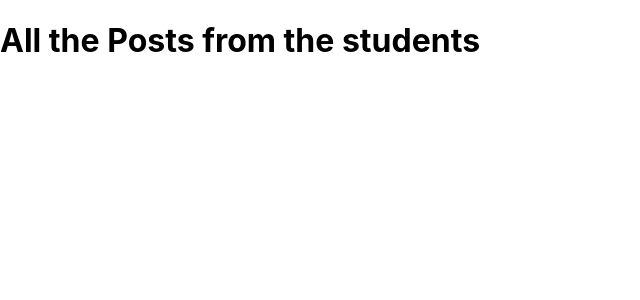
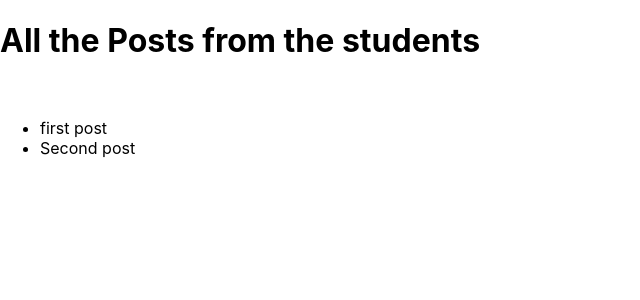
Before and after one commit to mubin86/next-structure, a Next.js app: page /post in a window 1280 px wide. Shown: the top 300 px of the page, without its empty margins (0-640 px from the left). Built offline with nearby package versions, Linux system fonts and the light colour scheme.

Commit message:
updated structure

```diff
--- a/pages/post/index.js
+++ b/pages/post/index.js
@@ -1,4 +1,5 @@
 import { Fragment } from 'react'
+import Link from 'next/link'
 
 const PostPage = () => {
     return (
@@ -6,6 +7,19 @@ const PostPage = () => {
         <h1>
             All the Posts from the students
         </h1>
+        <br/>
+        <ul>
+            <li>
+                <Link href='/post/7'>
+                    first post
+                </Link>
+            </li>
+            <li>
+                <Link href='/post/8'>
+                    Second post
+                </Link>
+            </li>
+        </ul>
         </Fragment>
 
     );
```
